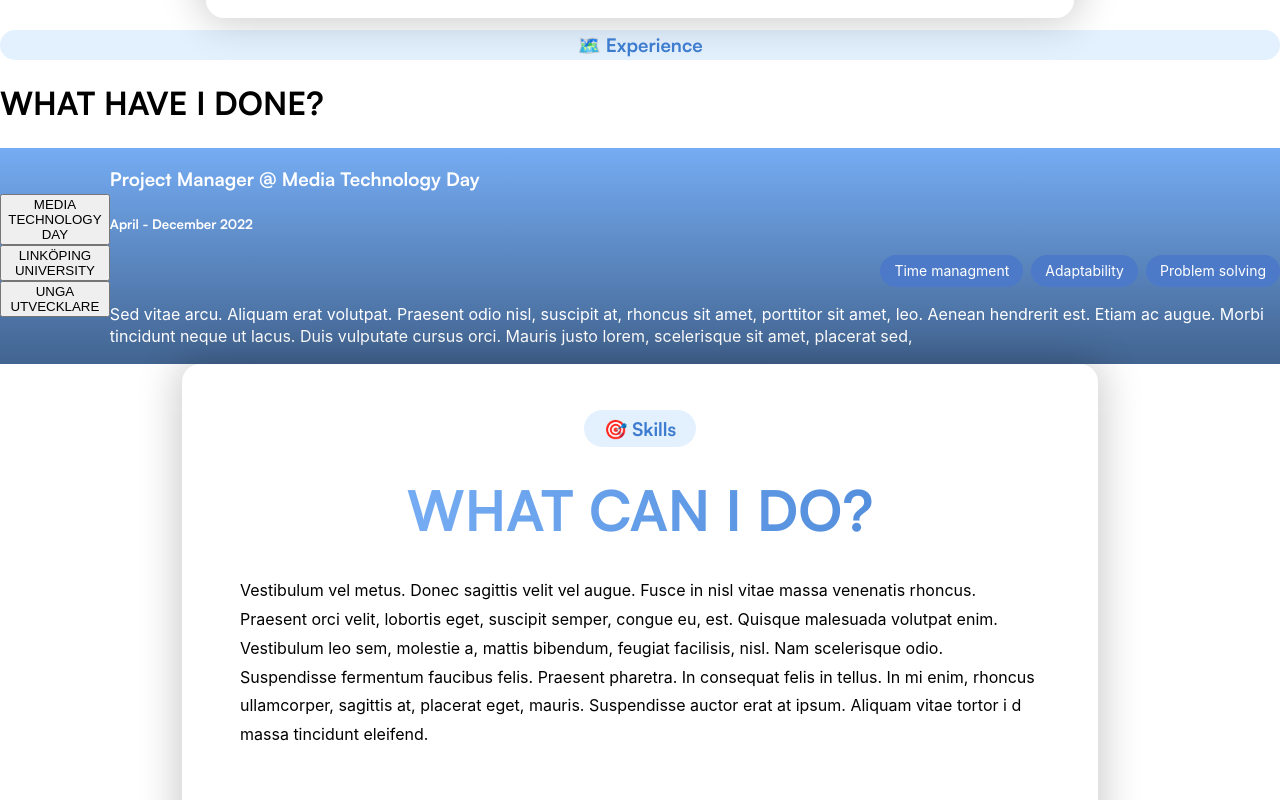
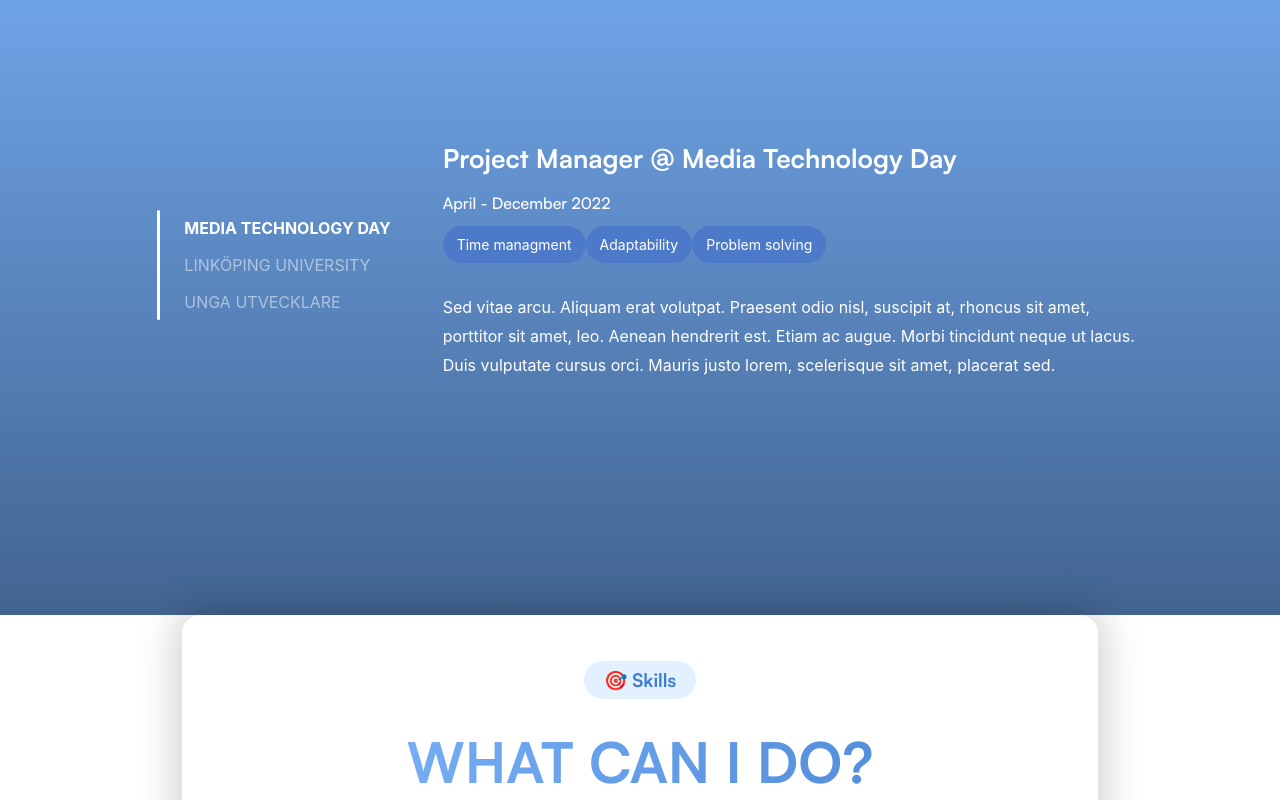
Before and after one commit to Filipbagen/filipbagen.se, a React (Create React App) app: page / in a window 1280 px wide. Shown: the part 1240-2040 px from the top of the page. Built offline with nearby package versions, Linux system fonts and the light colour scheme; a web font is replaced by a local one.

Commit message:
Finished skill section

```diff
--- a/src/App.css
+++ b/src/App.css
@@ -8,11 +8,14 @@
   src: url("font/Satoshi-Variable.ttf");
 }
 
+@import url('https://fonts.googleapis.com/css2?family=Inter:wght@400;700&display=swap');
+
 body {
   margin: 0;
   padding: 0;
-  font-family: 'SF Pro Text', sans-serif;
-  line-height: 1.4;
+  /* font-family: 'SF Pro Text', sans-serif; */
+  font-family: 'Inter', sans-serif;
+  line-height: 1.8;
   /* background: linear-gradient(#124678, #90C5F7); */
 }
 
--- a/src/components/AboutMe.js
+++ b/src/components/AboutMe.js
@@ -39,9 +39,7 @@
     align-items: center;
     flex-direction: row;
     width: 100vw;
-
-    /* position: relative;
-    bottom: 140px; */
+    /* height: 100vh; */
 `
 
 const TextBox = styled.div`
@@ -56,8 +54,6 @@
     box-shadow: 0px 0px 40px 5px rgba(0,0,0,0.2);
     padding: 34px;
     border-radius: 18px;
-    line-height: 1.8;
-
 
     & > h1 {
         margin: 0;
--- a/src/components/Experience.js
+++ b/src/components/Experience.js
@@ -14,6 +14,7 @@
 
     function MTD() {
         setNum(0);
+
     }
 
     function LiU() {
@@ -27,22 +28,39 @@
     const array = Experiences[num]
 
     return (
-        <Content>
-            <Tag title={'🗺️ Experience'} />
-            <h1>WHAT HAVE I DONE?</h1>
+        // <Content>
+        //     <Tag title={'🗺️ Experience'} />
+        //     <h1>Where I have Worked?</h1>
 
         <Container>
 
+            <Test>
+                <Line />
+
                 <Buttons>
-                    <button onClick={MTD}>MEDIA TECHNOLOGY DAY</button>
-                    <button onClick={LiU}>LINKÖPING UNIVERSITY</button>
-                    <button onClick={UU}>UNGA UTVECKLARE</button>
+                    <p onClick={MTD}
+                        style={{
+                            fontWeight: num == 0 ? 'bold' : 'normal',
+                            opacity: num == 0 ? 1 : 0.5
+                        }}>MEDIA TECHNOLOGY DAY</p>
+
+                    <p onClick={LiU}
+                        style={{
+                            fontWeight: num == 1 ? 'bold' : 'normal',
+                            opacity: num == 1 ? 1 : 0.5
+                        }}>LINKÖPING UNIVERSITY</p>
+
+                    <p onClick={UU}
+                        style={{
+                            fontWeight: num == 2 ? 'bold' : 'normal',
+                            opacity: num == 2 ? 1 : 0.5
+                        }}>UNGA UTVECKLARE</p>
                 </Buttons>
+            </Test>
 
-                <Test>
-
-                    <h3>{array.title}</h3>
-                    <h5>{array.date}</h5>
+            <ProjectContent>
+                <h2>{array.title}</h2>
+                <h4>{array.date}</h4>
 
                 <Tags>
                     {array.tags.map(tag => (
@@ -52,11 +70,10 @@
                 </Tags>
 
                 <p>{array.text}</p>
-
-                </Test>
+            </ProjectContent>
 
         </Container>
-        </Content>
+        // </Content>
     )
 }
 
@@ -84,6 +101,10 @@
     flex-direction: row;
     width: 100vw; */
 
+
+    height: 700px;
+    color: white;
+
     & > h1 {
         margin: 0;
         font-size: 56px;
@@ -91,24 +112,56 @@
     }
 `
 
-const Test = styled.div`
-    /* height: 500px;
-    width: 700px; */
-    color: white;
-`
-
 const Tags = styled.div`
     display: flex;
     flex-direction: row;
-    justify-content: flex-end;
+    margin-bottom: 30px;
 `
 
 const Buttons = styled.div`
     display: flex;
     flex-direction: column;
+    position: relative;
+
+    & > p {
+        cursor: pointer;
+        margin: 4px;
+        transition: .2s;
+    }
 `
 
 const Content = styled.div`
     /* display: flex;
     flex-direction: column; */
 `
+
+const ProjectContent = styled.div`
+    max-width: 700px;
+    margin-left: 48px;
+
+    & > h2 {
+        margin: 0;
+        font-size: 26px;
+    }
+
+    & > h4 {
+        margin: 8px 0;
+        font-weight: 500;
+    }
+`
+
+const Line = styled.div`
+    height: 110px;
+    width: 3px;
+    background-color: white;
+    border-radius: 99px;
+    margin: 0 20px;
+
+`
+
+const Test = styled.div`
+    display: flex;
+    justify-content: center;
+    align-items: center;
+    flex-direction: row;
+`
--- a/src/components/HeroSection.js
+++ b/src/components/HeroSection.js
@@ -11,10 +11,11 @@
 
     return (
         <div>
-            <NavBar />
+            {/* <NavBar /> */}
 
             <Head>
                 <Intro>
+
                     <Pic>
                         <Border />
                         <Profile />
@@ -32,7 +33,7 @@
 
 // Style
 const Head = styled.header`
-    height: 800px;
+    height: 90vh;
     width: 100vw;
 
     position: relative;
@@ -45,16 +46,12 @@
     &::before {
         content: '';
         position: absolute;
-        bottom: -50px;
-        width: 130vw;
-        height: 180px;
+        bottom: -70px;
+        width: 110vw;
+        height: 200px;
         border-radius: 100%;
         // Horizontal, vertical, blur radius, spread
         box-shadow: 0px -300px 0px 100vh #3b6aa8;
-    }
-
-    &::after {
-
     }
 `
 
--- a/src/components/ProjectTag.js
+++ b/src/components/ProjectTag.js
@@ -16,7 +16,7 @@
 const Tag = styled.p`
     font-size: 14px;
     padding: 6px 14px;
-    margin: 0 0 0 8px;
+    margin: 0 0 0 0px;
     background-color: #4d7ac8;
     border-radius: 32px;
 `
--- a/src/components/Skills.js
+++ b/src/components/Skills.js
@@ -12,6 +12,7 @@
 
     return (
         <Container>
+
             <TextBox>
                 <Tag title={'🎯 Skills'} />
                 <h1>WHAT CAN I DO?</h1>
@@ -41,7 +42,9 @@
                 </p>
 
             </TextBox>
+
         </Container>
+
     )
 }
 
@@ -49,11 +52,9 @@
 
 // Style
 const Container = styled.div`
-    position: relative;
     display: flex;
     justify-content: center;
     align-items: center;
-    flex-direction: row;
     width: 100vw;
     /* position: relative;
     bottom: 340px; */
--- a/src/data/DB.js
+++ b/src/data/DB.js
@@ -108,7 +108,7 @@
         title: "Project Manager @ Media Technology Day",
         date: "April - December 2022",
         tags: ['Time managment', 'Adaptability', 'Problem solving'],
-        text: 'Sed vitae arcu. Aliquam erat volutpat. Praesent odio nisl, suscipit at, rhoncus sit amet, porttitor sit amet, leo. Aenean hendrerit est. Etiam ac augue. Morbi tincidunt neque ut lacus. Duis vulputate cursus orci. Mauris justo lorem, scelerisque sit amet, placerat sed, '
+        text: 'Sed vitae arcu. Aliquam erat volutpat. Praesent odio nisl, suscipit at, rhoncus sit amet, porttitor sit amet, leo. Aenean hendrerit est. Etiam ac augue. Morbi tincidunt neque ut lacus. Duis vulputate cursus orci. Mauris justo lorem, scelerisque sit amet, placerat sed.'
     },
     {
         title: "Programming Tutor @ Linköping University",
```
Lines whose indentation alone changed are shown as unchanged.
